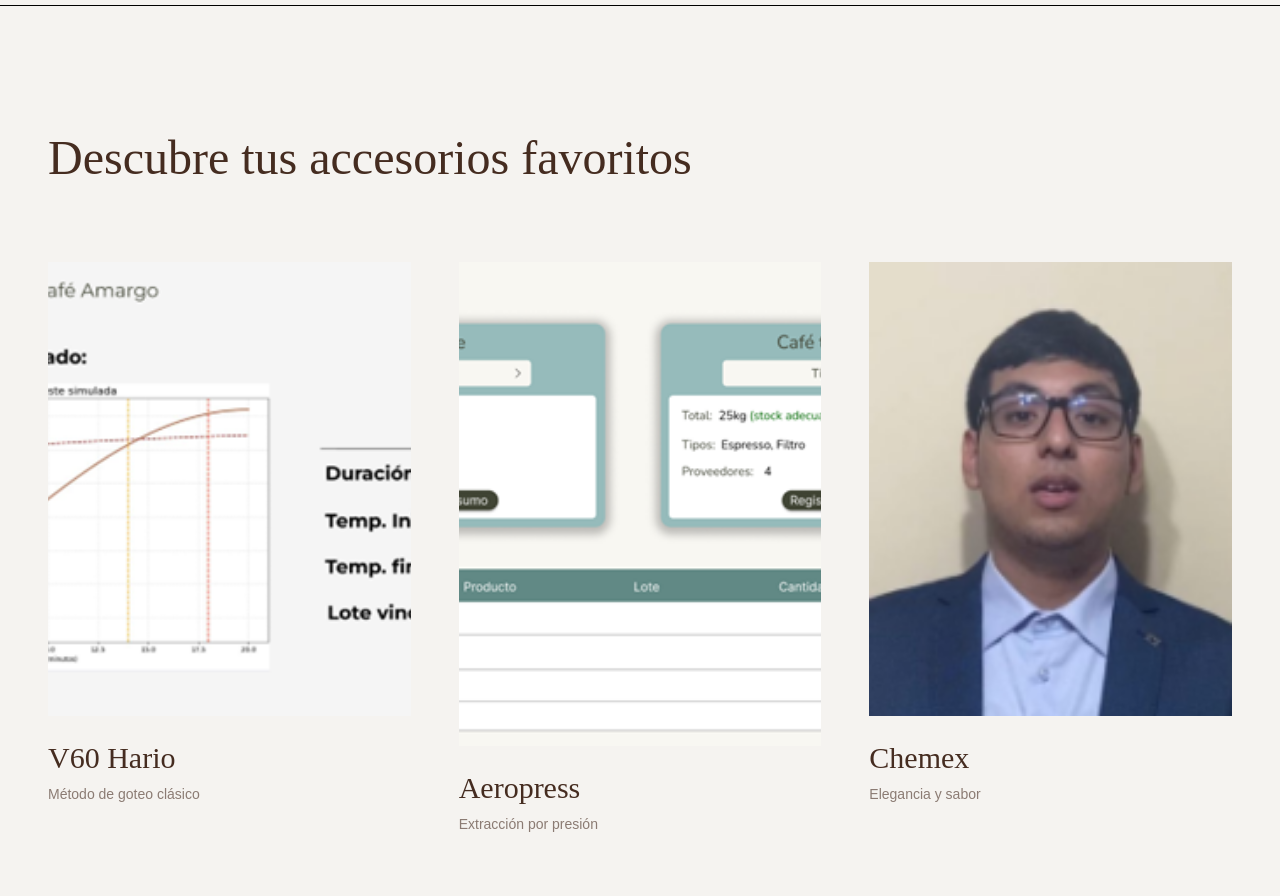
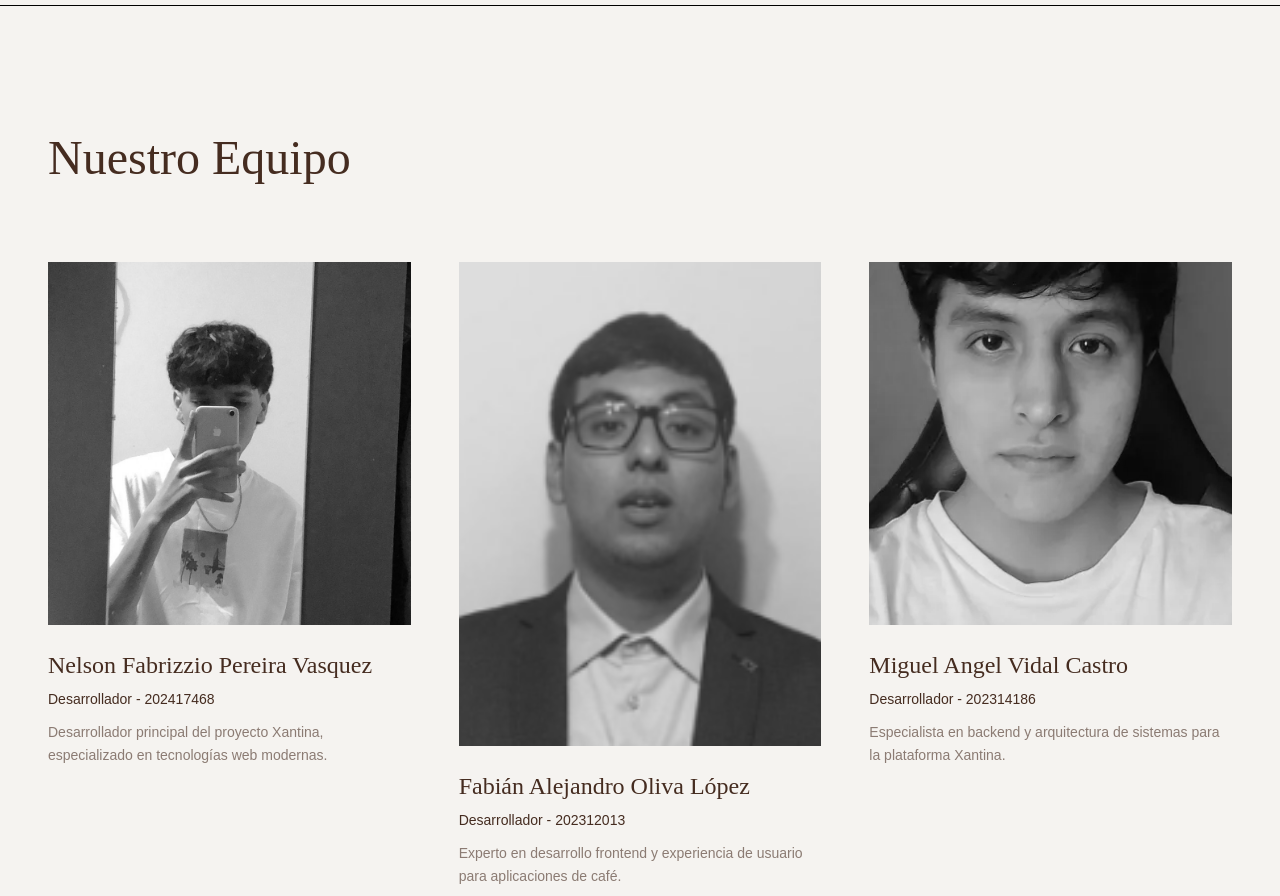
Before and after one commit to upc-pre-202520-1ACC0238-2005-mira/landing-page, a React (Vite) app: page / in a window 1280 px wide. Shown: the part 3360-4256 px from the top of the page. Built offline with nearby package versions, Linux system fonts and the light colour scheme; a web font is replaced by a local one.

Commit message:
Refactor ProductsSection to showcase team members instead of products. Updated layout and content to highlight team roles and descriptions, enhancing the section's focus on the development team.

```diff
--- a/src/components/ProductsSection.tsx
+++ b/src/components/ProductsSection.tsx
@@ -1,22 +1,39 @@
 export default function ProductsSection() {
-  const products = [
+  const team = [
     {
       id: 1,
-      name: "V60 Hario",
-      description: "Método de goteo clásico",
-      image: "/curva_tueste.png"
+      name: "Nelson Fabrizzio Pereira Vasquez",
+      role: "Desarrollador - 202417468",
+      description: "Desarrollador principal del proyecto Xantina, especializado en tecnologías web modernas.",
+      image: "/nelson.jpeg"
     },
     {
       id: 2,
-      name: "Aeropress",
-      description: "Extracción por presión",
-      image: "/dashboard_inventario.png"
+      name: "Fabián Alejandro Oliva López",
+      role: "Desarrollador - 202312013",
+      description: "Experto en desarrollo frontend y experiencia de usuario para aplicaciones de café.",
+      image: "/491856150-57fbf2a0-8aee-432f-b12c-32d9b0a2f53e.png"
     },
     {
       id: 3,
-      name: "Chemex",
-      description: "Elegancia y sabor",
-      image: "/491856150-57fbf2a0-8aee-432f-b12c-32d9b0a2f53e.png"
+      name: "Miguel Angel Vidal Castro",
+      role: "Desarrollador - 202314186",
+      description: "Especialista en backend y arquitectura de sistemas para la plataforma Xantina.",
+      image: "/Miguel.png"
+    },
+    {
+      id: 4,
+      name: "Juan Diego Javier Mondoñedo Rodriguez",
+      role: "Desarrollador - 202110373",
+      description: "Desarrollador full-stack con experiencia en aplicaciones móviles y web.",
+      image: "/JuanDiego.jpg"
+    },
+    {
+      id: 5,
+      name: "Guillermo Fabián Tantaleán Mesta",
+      role: "Desarrollador - 202311958",
+      description: "Especialista en integración de sistemas y desarrollo de APIs para la comunidad cafetalera.",
+      image: "/guillermo.jpeg"
     }
   ];
 
@@ -25,42 +42,40 @@ export default function ProductsSection() {
       <div className="max-w-[1600px] mx-auto px-6 lg:px-12 py-24 lg:py-32">
         {/* Título */}
         <h2 className="font-serif text-4xl lg:text-5xl text-[#452C20] mb-16 lg:mb-20">
-          Descubre tus accesorios favoritos
+          Nuestro Equipo
         </h2>
 
-        {/* Grid de productos */}
-        <div className="grid md:grid-cols-3 gap-8 lg:gap-12 mb-16">
-          {products.map((product, index) => (
-            <div key={product.id} className="group cursor-pointer">
-              {/* Imagen del producto */}
+        {/* Grid del equipo */}
+        <div className="grid sm:grid-cols-2 lg:grid-cols-3 gap-x-8 gap-y-16 lg:gap-x-12 lg:gap-y-20">
+          {team.map((member, index) => (
+            <div key={member.id} className="group">
+              {/* Imagen del miembro */}
               <div className={`relative overflow-hidden mb-6 ${
-                index === 1 ? 'aspect-[3/4]' : 'aspect-[4/5]'
+                index === 1 || index === 4 ? 'aspect-[3/4]' : 'aspect-square'
               }`}>
                 <img
-                  src={product.image}
-                  alt={product.name}
-                  className="w-full h-full object-cover transition-transform duration-500 group-hover:scale-105"
+                  src={member.image}
+                  alt={member.name}
+                  className="w-full h-full object-cover grayscale hover:grayscale-0 transition-all duration-500"
                 />
               </div>
 
-              {/* Nombre del producto */}
-              <h3 className="font-serif text-2xl lg:text-3xl text-[#452C20] mb-2">
-                {product.name}
+              {/* Nombre del miembro */}
+              <h3 className="font-serif text-xl lg:text-2xl text-[#452C20] mb-2">
+                {member.name}
               </h3>
 
+              {/* Rol */}
+              <p className="text-sm text-[#452C20] font-medium mb-3">
+                {member.role}
+              </p>
+
               {/* Descripción */}
-              <p className="text-sm text-[#452C20]/60">
-                {product.description}
+              <p className="text-sm text-[#452C20]/60 leading-relaxed">
+                {member.description}
               </p>
             </div>
           ))}
-        </div>
-
-        {/* Botón ver todos */}
-        <div className="text-center">
-          <button className="px-12 py-4 border-2 border-[#452C20] text-[#452C20] hover:bg-[#452C20] hover:text-white transition-all duration-300 text-sm tracking-widest uppercase">
-            Mira todos los accesorios
-          </button>
         </div>
       </div>
     </section>
```
